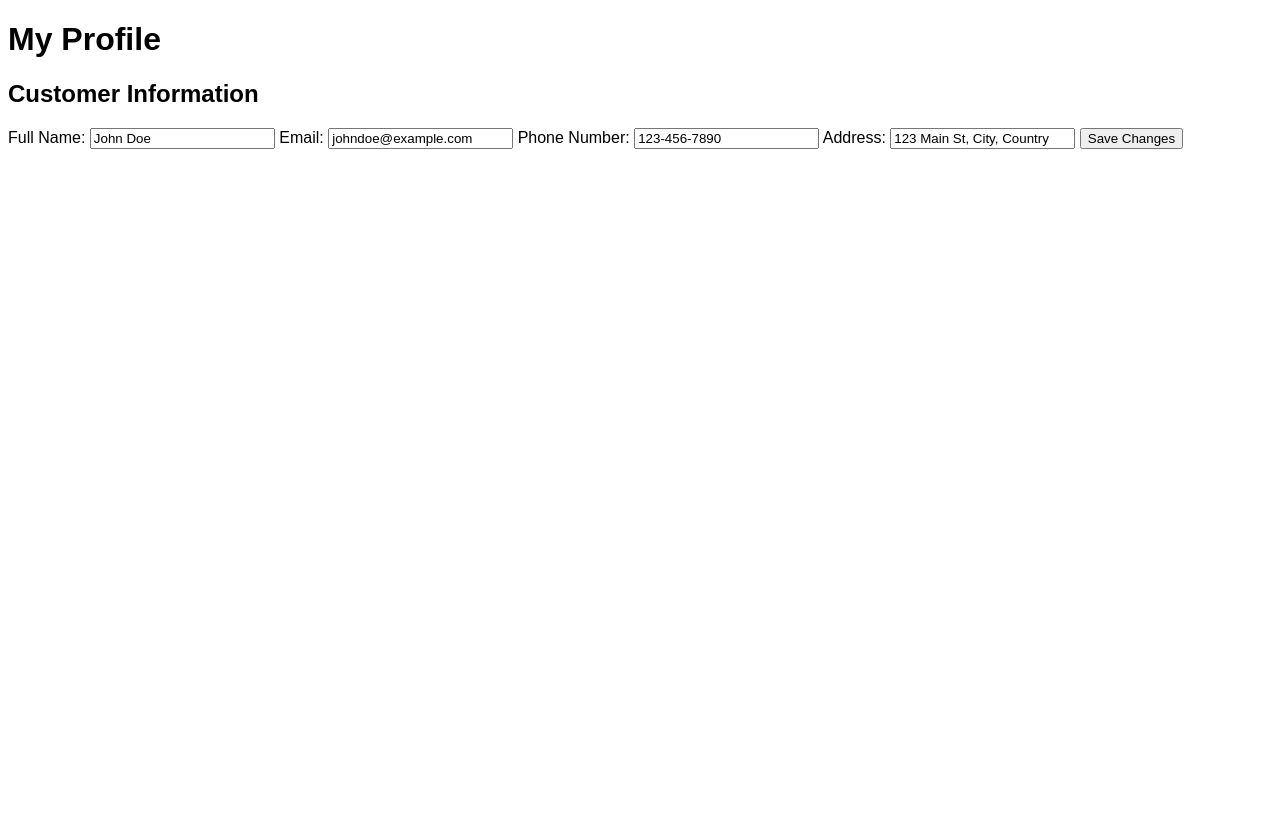
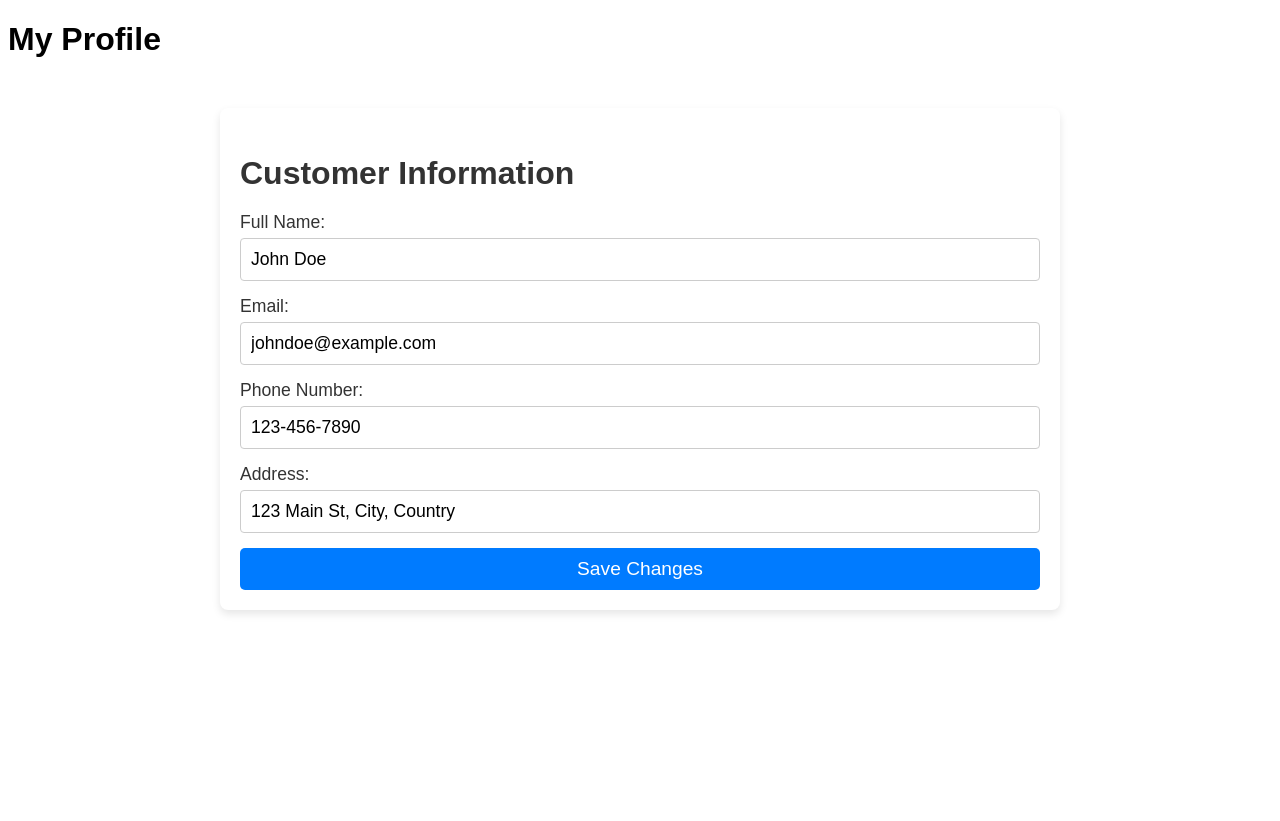
Before and after one commit to gwentling/Cloudcore, a PHP site: page /profilepage.html in a window 1280 px wide. Run offline with PHP 8.4, Linux system fonts and the light colour scheme.

Commit message:
Update styles.css

```diff
--- a/styles.css
+++ b/styles.css
@@ -112,3 +112,56 @@ body,h1,h2,h3,h4,h5,h6 {font-family: "Alumni Sans", sans-serif}
 #Desserts p {
     font-size: 30px;
 }
+
+/* Profile Page Styling */
+.profile-container {
+    background-color: white;
+    padding: 20px;
+    max-width: 800px;
+    margin: 50px auto;
+    border-radius: 8px;
+    box-shadow: 0 4px 8px rgba(0, 0, 0, 0.1);
+}
+
+.profile-container h2 {
+    font-size: 2rem;
+    color: #333;
+    margin-bottom: 20px;
+}
+
+.profile-container label {
+    display: block;
+    font-size: 1.1rem;
+    margin-bottom: 5px;
+    color: #333;
+}
+
+.profile-container input {
+    width: 100%;
+    padding: 10px;
+    margin-bottom: 15px;
+    font-size: 1.1rem;
+    border: 1px solid #ccc;
+    border-radius: 4px;
+    box-sizing: border-box;
+}
+
+.profile-container input:focus {
+    outline: none;
+    border-color: #007bff;
+}
+
+.profile-container button {
+    padding: 10px 20px;
+    font-size: 1.2rem;
+    background-color: #007bff;
+    color: white;
+    border: none;
+    border-radius: 5px;
+    cursor: pointer;
+    width: 100%;
+}
+
+.profile-container button:hover {
+    background-color: #0056b3;
+}
```
